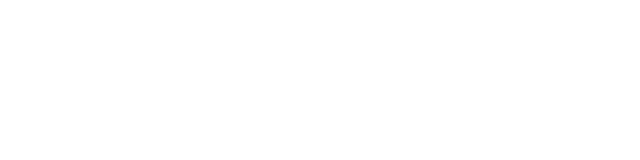
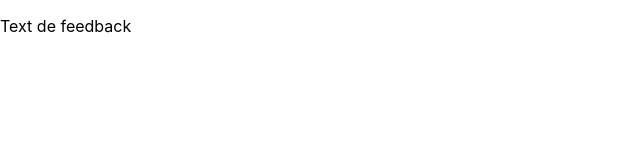
Before and after one commit to RSFreitas1991/project-triviagame, a React (Create React App) app: page /feedback in a window 1280 px wide. Shown: the top 160 px of the page, without its empty margins (0-640 px from the left). Built offline with nearby package versions, Linux system fonts and the light colour scheme.

Commit message:
Requisito 11 Grupo 17

```diff
--- a/src/App.js
+++ b/src/App.js
@@ -5,6 +5,7 @@
 import Login from './pages/login';
 import GameScreen from './pages/gameScreen';
 import Settings from './pages/settings';
+import Feedback from './pages/feedback';
 
 export default function App() {
   return (
@@ -13,6 +14,7 @@
         <Route exact path="/" component={ Login } />
         <Route exact path="/gamescreen" component={ GameScreen } />
         <Route exact path="/settings" component={ Settings } />
+        <Route exact path="/feedback" component={ Feedback } />
       </Switch>
     </div>
   );
--- /dev/null
+++ b/src/pages/feedback.js
@@ -0,0 +1,13 @@
+import React from 'react';
+
+class Feedback extends React.Component {
+  render() {
+    return (
+      <p data-testid="feedback-text">
+        Text de feedback
+      </p>
+    );
+  }
+}
+
+export default Feedback;
--- a/src/pages/gameScreen.js
+++ b/src/pages/gameScreen.js
@@ -24,7 +24,6 @@
       answerSelected: false,
       correct: '',
       wrong: '',
-      // isQuestionReady: false,
     };
 
     this.getCorrectAnswer = this.getCorrectAnswer.bind(this);
@@ -81,11 +80,16 @@
   }
 
   handleClick = () => {
+    const { history } = this.props;
+    const { index } = this.state;
     this.setState((prev) => ({
       index: prev.index < MAX ? prev.index + 1 : MAX,
       correct: '',
       wrong: '',
     }));
+    if (index === MAX) {
+      history.push('/feedback');
+    }
   }
 
   executeFunctions(answer, correctAnswer, difficulty) {
@@ -163,6 +167,9 @@
 
 GameScreen.propTypes = {
   updateScore: PropTypes.func.isRequired,
+  history: PropTypes.shape({
+    push: PropTypes.func,
+  }).isRequired,
   questions: PropTypes.instanceOf(Array).isRequired,
   isAnswerButtonDisabled: PropTypes.bool.isRequired,
 };
```
